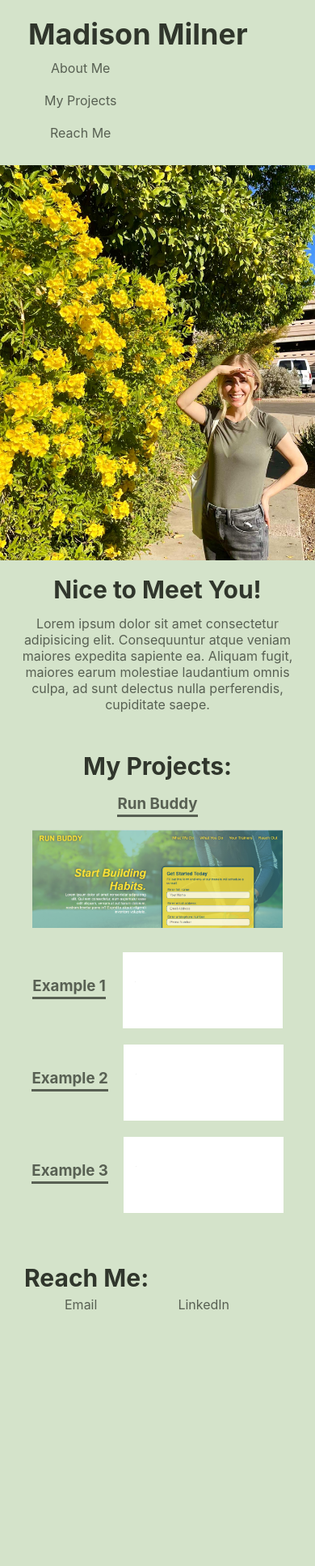
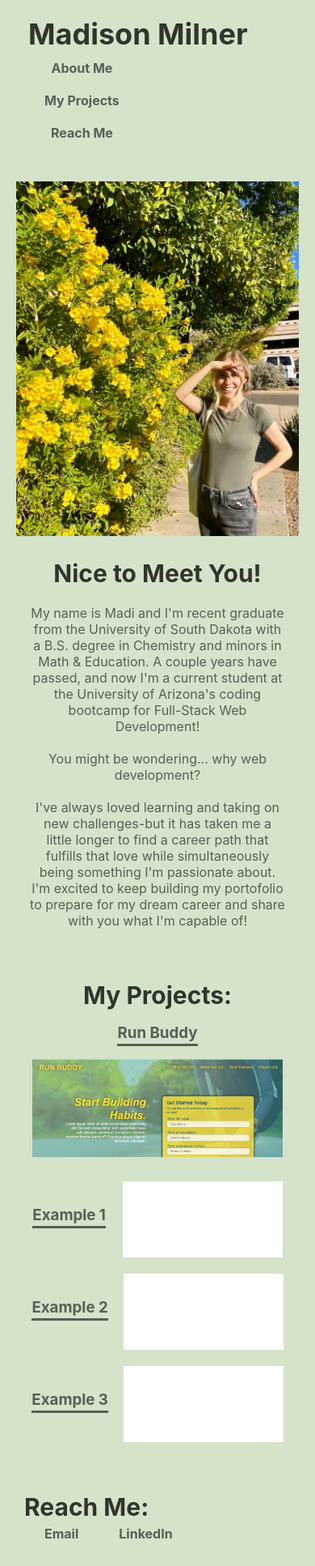
Before and after one commit to mmilner29/my-portfolio, a plain HTML site: page index.html in a window 390 px wide. Shown: the whole page at 81% size. Before the commit the page ends 1651 px from the top, so only its background shows below. Drawn offline with Linux system fonts and the light colour scheme.

Commit message:
Updated hover elements & footer

```diff
--- a/assets/style.css
+++ b/assets/style.css
@@ -50,6 +50,7 @@ header nav ul {
 header nav ul li {
     padding: 10px 20px;
     text-align: center;
+    font-weight: bold;
 }
 
 .bio-section {
@@ -57,24 +58,25 @@ header nav ul li {
     display: flex;
     flex-wrap: nowrap;
     align-items: center;
+    padding: 20px;
 }
 
 /* Width of img will take up 70% of space*/
 .bio-section img {
-    max-width: 70%;
-    padding: 30px;
+    max-width: 80%;
 }
 
 .bio-text {
-    margin: 7px 7px 14px 7px;
     /*Center aligns the Bio text section*/
-    text-align:center;
+    text-align: left;
+    padding: 10px;
 }
 
 .bio-text h2 {
-    padding: 7px;
-    font-size: 30px;
+    padding: 14px 7px;
+    font-size: 40px;
     color: var(--tertiary-color);
+
 }
 
 .bio-text p {
@@ -122,8 +124,12 @@ header nav ul li {
 
 .run-buddy a img {
     max-width: 70%;
+    opacity: 100%;
 }
 
+.run-buddy a img:hover {
+    opacity: 70%;
+}
 .other-examples {
     display: flex;
     flex-wrap: nowrap;
@@ -145,49 +151,52 @@ header nav ul li {
 
 .other-examples article img {
     max-width: 100%;
+    opacity: 100%;
+}
+
+.other-examples article img:hover {
+    opacity: 70%;
 }
 
 footer {
     display: flex;
-    flex-wrap: wrap;
-    justify-content:space-between;
+    flex-wrap:wrap;
+    justify-content: space-between;
     align-items: center;
     padding: 25px 30px;
 }
 
 footer h2 {
-    display: flex;
+    font-weight: bold;
     color: var(--tertiary-color);
     font-size: 30px;
-    text-align: center;
-    max-width: fit-content;
-}
-
-footer p {
-    max-width:fit-content;
-    text-align: right;
-    line-height: 1.5;
 }
 
 footer a {
+    /*Removes default styling for links*/
     text-decoration: none;
     color: var(--quaternary-color);
 }
 
-footer ul {
+footer div ul {
     list-style: none;
     display: flex;
     flex-wrap: wrap;
 }
 
-footer ul li {
-    padding: 5px 50px;
+footer div ul li {
+    padding: 5px 25px;
+    font-weight: bold;
 }
 
 @media only screen and (max-width: 980px) {
     .bio-section img {
         max-width: 80%;
         padding: 10px
+    }
+
+    .bio-text h2 {
+        font-size: 30px;
     }
 
     .run-buddy a img {
@@ -217,8 +226,9 @@ footer ul li {
         max-width: 100%;
         padding: 0;
     }
-}
 
-@media only screen and (max-width: 575px) {
+    .bio-text {
+        text-align: center;
+    }
 
 }
--- a/index.html
+++ b/index.html
@@ -28,7 +28,11 @@
             </div>
             <div class="bio-text">
             <h2 id="madis-bio">Nice to Meet You!</h2>
-            <p>Lorem ipsum dolor sit amet consectetur adipisicing elit. Consequuntur atque veniam maiores expedita sapiente ea. Aliquam fugit, maiores earum molestiae laudantium omnis culpa, ad sunt delectus nulla perferendis, cupiditate saepe.</p>
+            <p>My name is Madi and I'm recent graduate from the University of South Dakota with a B.S. degree in Chemistry and minors in Math & Education. A couple years have passed, and now I'm a current student at the University of Arizona's coding bootcamp for Full-Stack Web Development!
+                <br> <br>
+                You might be wondering... why web development?
+                <br> <br>
+                I've always loved learning and taking on new challenges-but it has taken me a little longer to find a career path that fulfills that love while simultaneously being something I'm passionate about. I'm excited to keep building my portofolio to prepare for my dream career and share with you what I'm capable of!</p>
             </div>
         </section>
     <section class="project-section">
@@ -54,14 +58,14 @@
     </section>
     <footer class="reach-me-section">
         <h2 id="reach-madi">Reach Me:</h2>
-        <p>
+        <div>
             <ul>
                 <!-- Opens default mail app with prefilled subject, message, and email -->
                 <li><a href="mailto:madisonm4514@gmail.com?subject=Nice To Meet You!&body=Dear Madi,">Email</a></li>
                 <!-- Opens personal LinkedIn in a new window-->
                 <li><a href="https://www.linkedin.com/in/mmilner29/" target="_blank">LinkedIn</a></li>
             </ul>
-        </p>
+        </div>
     </footer>
 
 </body>
```
Also changed, not shown: 1 other file.
